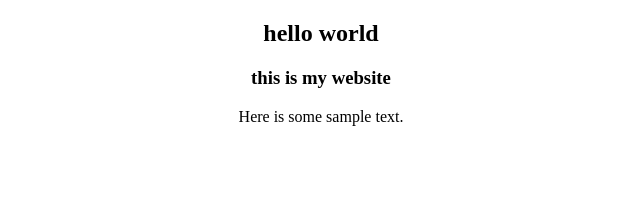
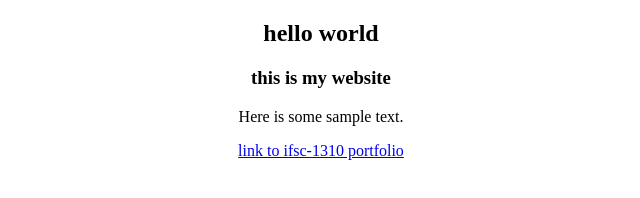
Before and after one commit to jkennedy07/jkennedy07.github.io, a plain HTML site: page index.html in a window 1280 px wide. Shown: the whole page, without its empty margins (319-959 px from the left). Drawn offline with Linux system fonts and the light colour scheme.

Commit message:
added link to ifsc1310

```diff
--- a/index.html
+++ b/index.html
@@ -11,6 +11,7 @@
         <h3> this is my website </h3>
 
         <p>Here is some sample text.</p>
+        <a href="/ifsc-1310/index.html">link to ifsc-1310 portfolio</a>
         </center>
     </body>
 
```
